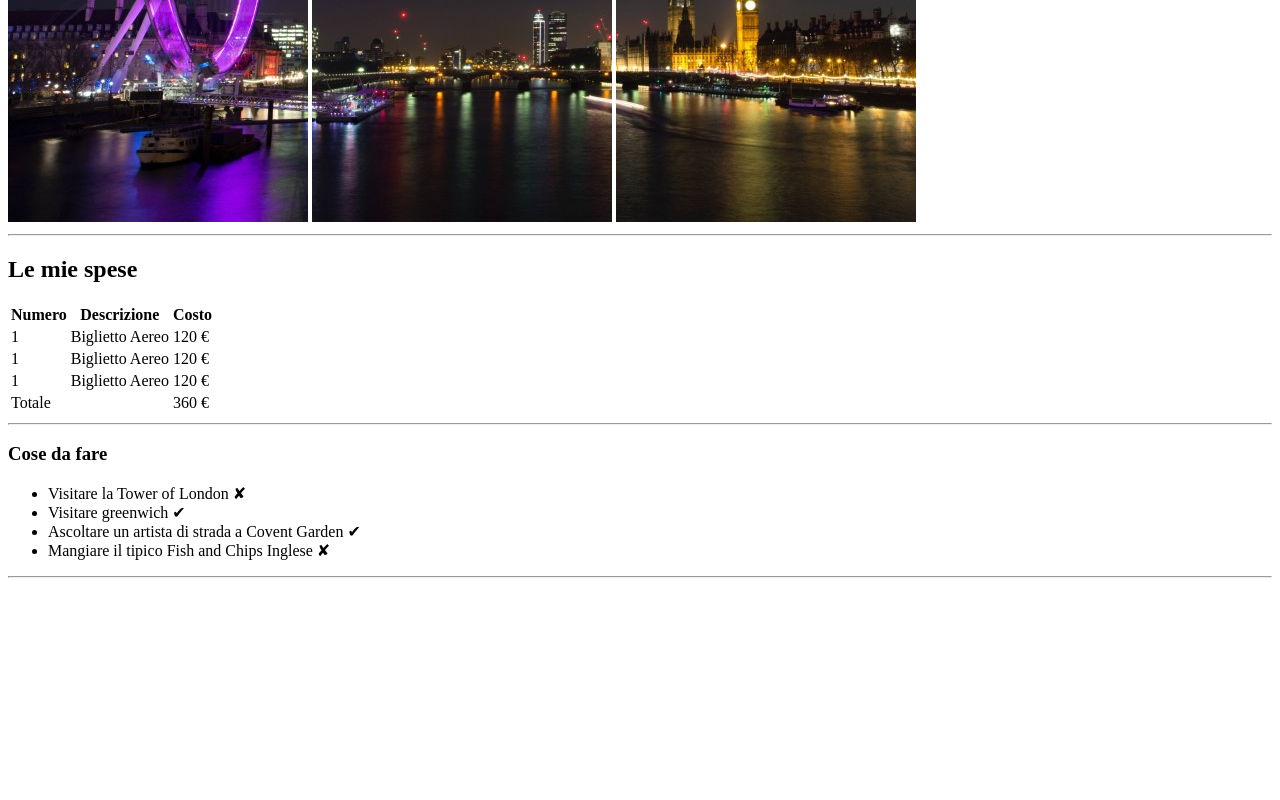
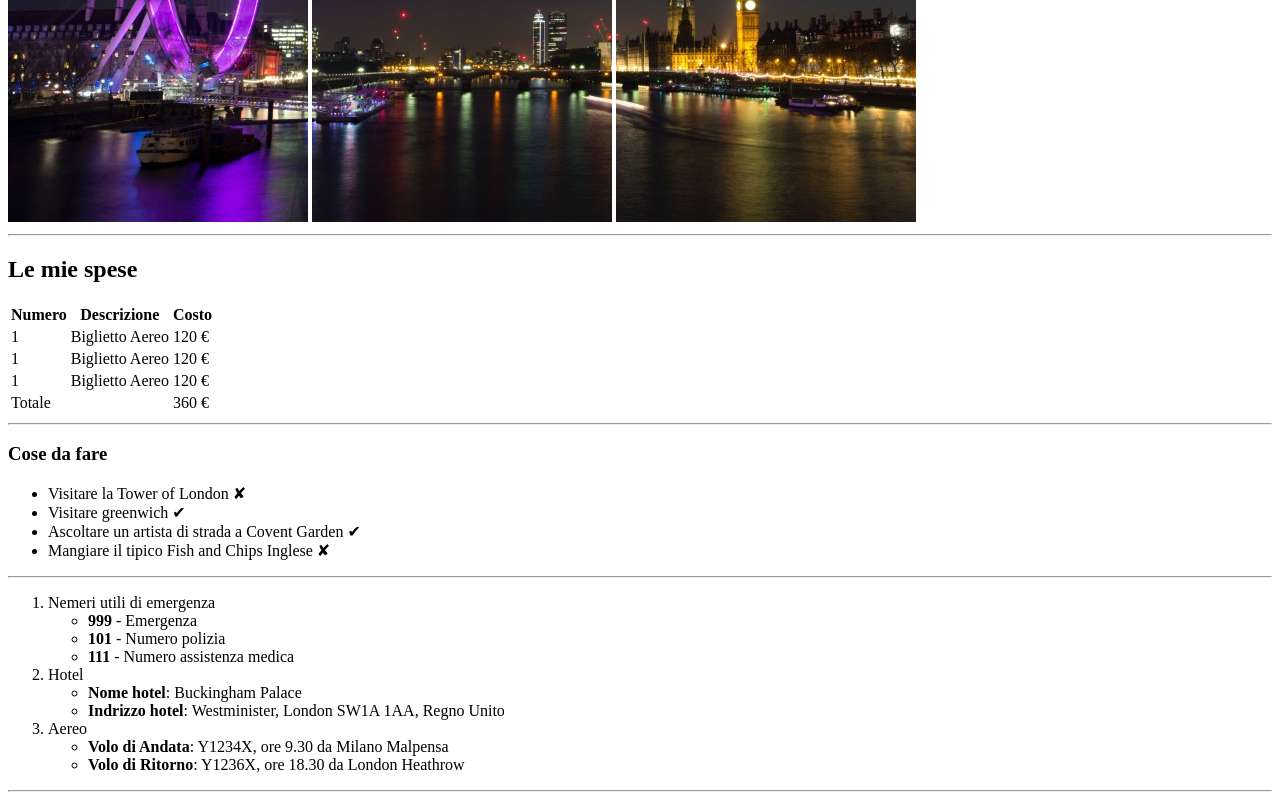
Before and after one commit to GabriPini/html-london-trip, a plain HTML site: page index.html in a window 1280 px wide. Shown: the part 458-1258 px from the top of the page. Before the commit the page ends 1044 px from the top, so only its background shows below. Drawn offline with Linux system fonts and the light colour scheme.

Commit message:
completed section info

```diff
--- a/index.html
+++ b/index.html
@@ -64,6 +64,38 @@
 
       <hr>
 
+      <!-- info -->
+      <section class="info_utili">
+          <ol>
+              <li>Nemeri utili di emergenza
+                  <ul>
+                      <li><Strong>999</Strong> - Emergenza</li>
+                      <li><Strong>101</Strong> - Numero polizia</li>
+                      <li><Strong>111</Strong> - Numero assistenza medica</li>
+                  </ul>
+
+              </li>
+              <li>Hotel
+                <ul>
+                    <li><Strong>Nome hotel</Strong>: Buckingham Palace</li>
+                    <li><Strong>Indrizzo hotel</Strong>: Westminister, London SW1A 1AA, Regno Unito</li>
+                </ul>
+
+            </li>
+            <li>Aereo
+                <ul>
+                    <li><Strong>Volo di Andata</Strong>: Y1234X, ore 9.30 da Milano Malpensa</li>
+                    <li><Strong>Volo di Ritorno</Strong>: Y1236X, ore 18.30 da London Heathrow</li>
+                </ul>
+
+            </li>
+          </ol>
+
+      </section>
+
+      <hr>
+
+
   </main>
   <!-- /#site_main -->
   <footer id="site_footer">
```
